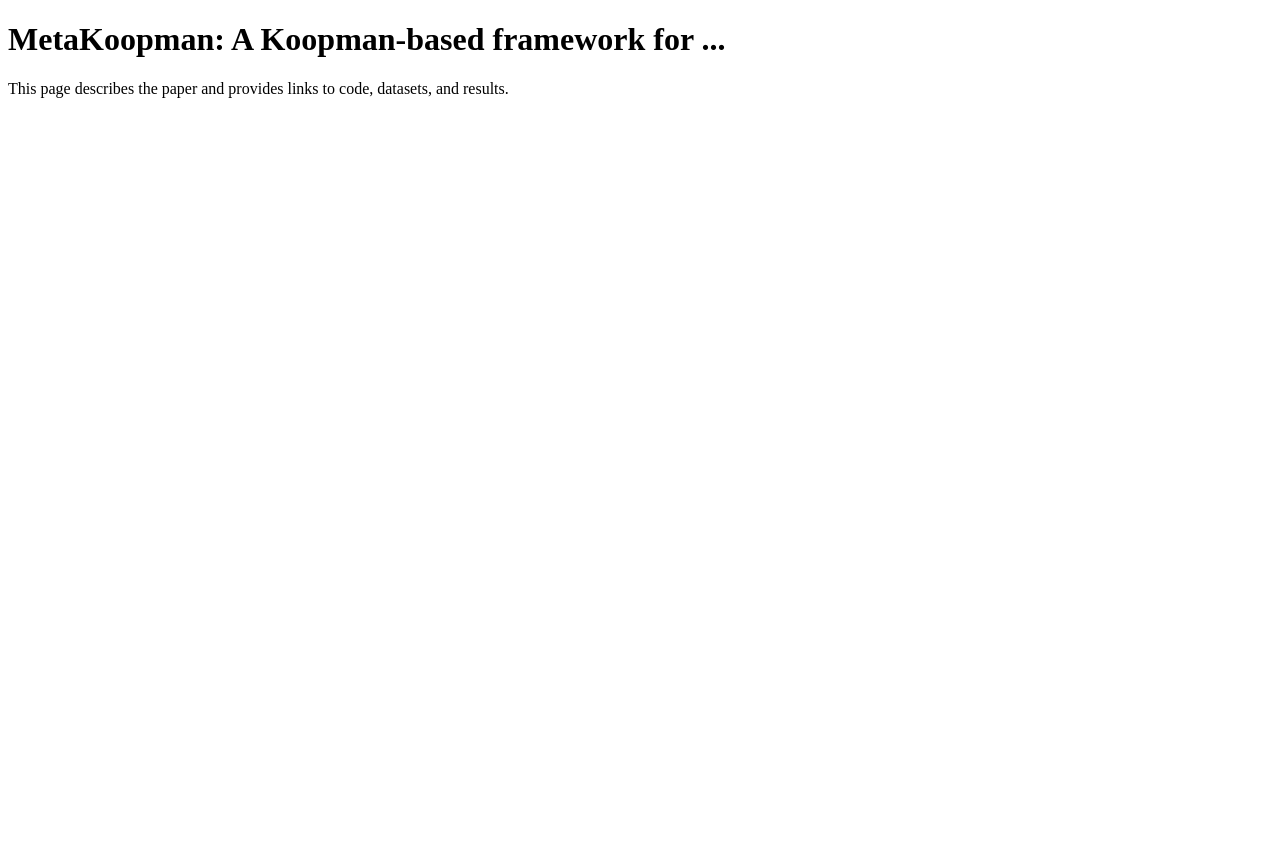
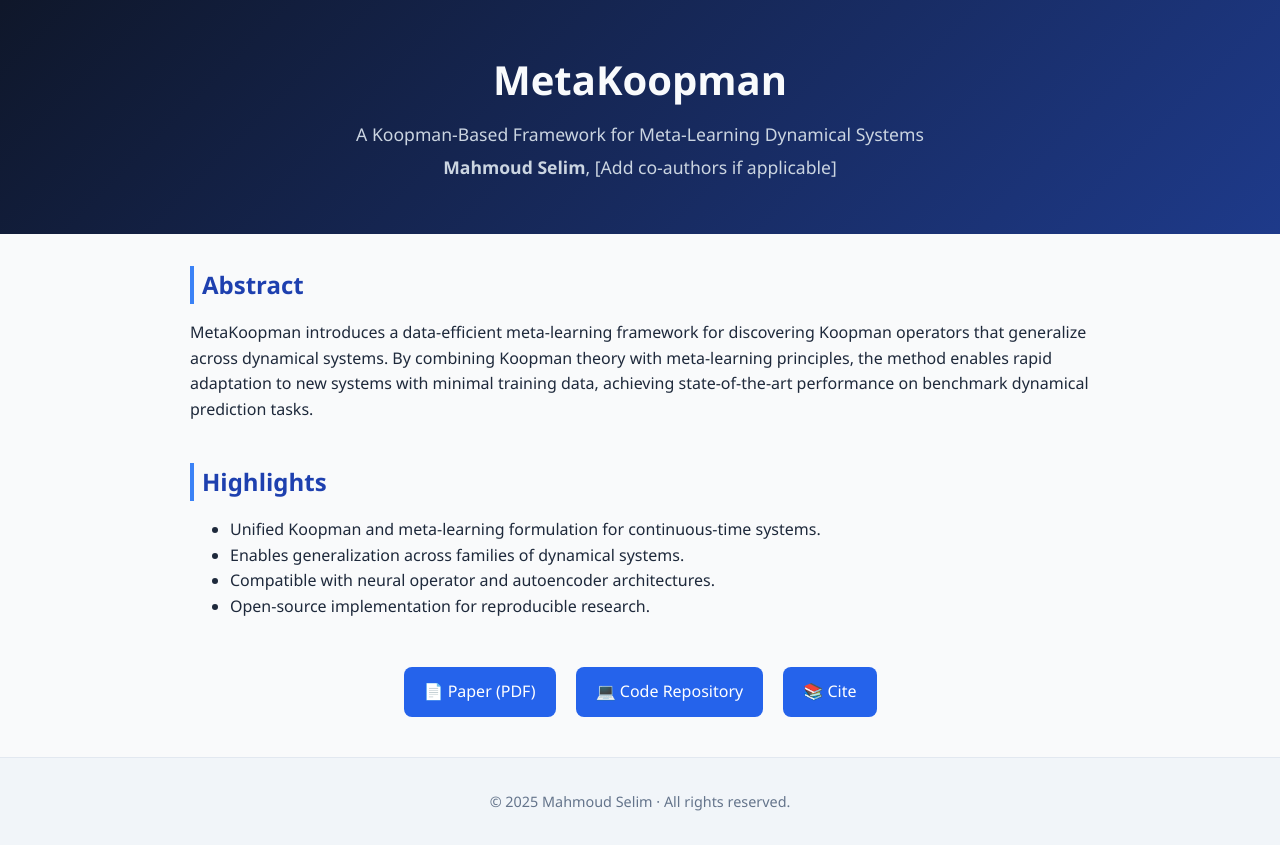
Before and after one commit to Mahmoud-Selim/Mahmoud-Selim.github.io, a plain HTML site: page MetaKoopman/index.html in a window 1280 px wide. Before the commit the page ends 800 px from the top, so only its background shows below. Drawn offline with Linux system fonts and the light colour scheme.

Commit message:
Update index.html
A nicer place holder

```diff
--- a/MetaKoopman/index.html
+++ b/MetaKoopman/index.html
@@ -1,11 +1,123 @@
 <!DOCTYPE html>
-<html>
+<html lang="en">
 <head>
-  <title>MetaKoopman</title>
-  <meta charset="UTF-8">
+  <meta charset="UTF-8" />
+  <meta name="viewport" content="width=device-width, initial-scale=1.0" />
+  <title>MetaKoopman: A Koopman-Based Framework for Meta-Learning Dynamical Systems</title>
+  <style>
+    body {
+      font-family: 'Segoe UI', Roboto, Helvetica, Arial, sans-serif;
+      margin: 0;
+      padding: 0;
+      background: #f9fafb;
+      color: #1e293b;
+      line-height: 1.6;
+    }
+
+    header {
+      background: linear-gradient(135deg, #0f172a, #1e3a8a);
+      color: #f8fafc;
+      text-align: center;
+      padding: 3rem 1rem;
+    }
+
+    header h1 {
+      font-size: 2.5rem;
+      margin: 0 0 0.5rem;
+    }
+
+    header p {
+      margin: 0.3rem 0;
+      font-size: 1.1rem;
+      color: #cbd5e1;
+    }
+
+    main {
+      max-width: 900px;
+      margin: 2rem auto;
+      padding: 0 1rem;
+    }
+
+    section {
+      margin-bottom: 2.5rem;
+    }
+
+    h2 {
+      border-left: 4px solid #3b82f6;
+      padding-left: 0.5rem;
+      font-size: 1.5rem;
+      margin-bottom: 1rem;
+      color: #1e40af;
+    }
+
+    .links {
+      text-align: center;
+      margin: 2rem 0;
+    }
+
+    .links a {
+      display: inline-block;
+      margin: 0.5rem;
+      padding: 0.75rem 1.25rem;
+      border-radius: 0.5rem;
+      text-decoration: none;
+      color: white;
+      background: #2563eb;
+      transition: background 0.2s;
+    }
+
+    .links a:hover {
+      background: #1d4ed8;
+    }
+
+    footer {
+      text-align: center;
+      color: #64748b;
+      font-size: 0.9rem;
+      padding: 2rem 0;
+      border-top: 1px solid #e2e8f0;
+      background: #f1f5f9;
+    }
+  </style>
 </head>
+
 <body>
-  <h1>MetaKoopman: A Koopman-based framework for ...</h1>
-  <p>This page describes the paper and provides links to code, datasets, and results.</p>
+  <header>
+    <h1>MetaKoopman</h1>
+    <p>A Koopman-Based Framework for Meta-Learning Dynamical Systems</p>
+    <p><strong>Mahmoud Selim</strong>, [Add co-authors if applicable]</p>
+  </header>
+
+  <main>
+    <section>
+      <h2>Abstract</h2>
+      <p>
+        MetaKoopman introduces a data-efficient meta-learning framework for discovering Koopman operators
+        that generalize across dynamical systems. By combining Koopman theory with meta-learning principles,
+        the method enables rapid adaptation to new systems with minimal training data, achieving state-of-the-art
+        performance on benchmark dynamical prediction tasks.
+      </p>
+    </section>
+
+    <section>
+      <h2>Highlights</h2>
+      <ul>
+        <li>Unified Koopman and meta-learning formulation for continuous-time systems.</li>
+        <li>Enables generalization across families of dynamical systems.</li>
+        <li>Compatible with neural operator and autoencoder architectures.</li>
+        <li>Open-source implementation for reproducible research.</li>
+      </ul>
+    </section>
+
+    <div class="links">
+      <a href="#">📄 Paper (PDF)</a>
+      <a href="#">💻 Code Repository</a>
+      <a href="#">📚 Cite</a>
+    </div>
+  </main>
+
+  <footer>
+    © <script>document.write(new Date().getFullYear())</script> Mahmoud Selim · All rights reserved.
+  </footer>
 </body>
 </html>
```
